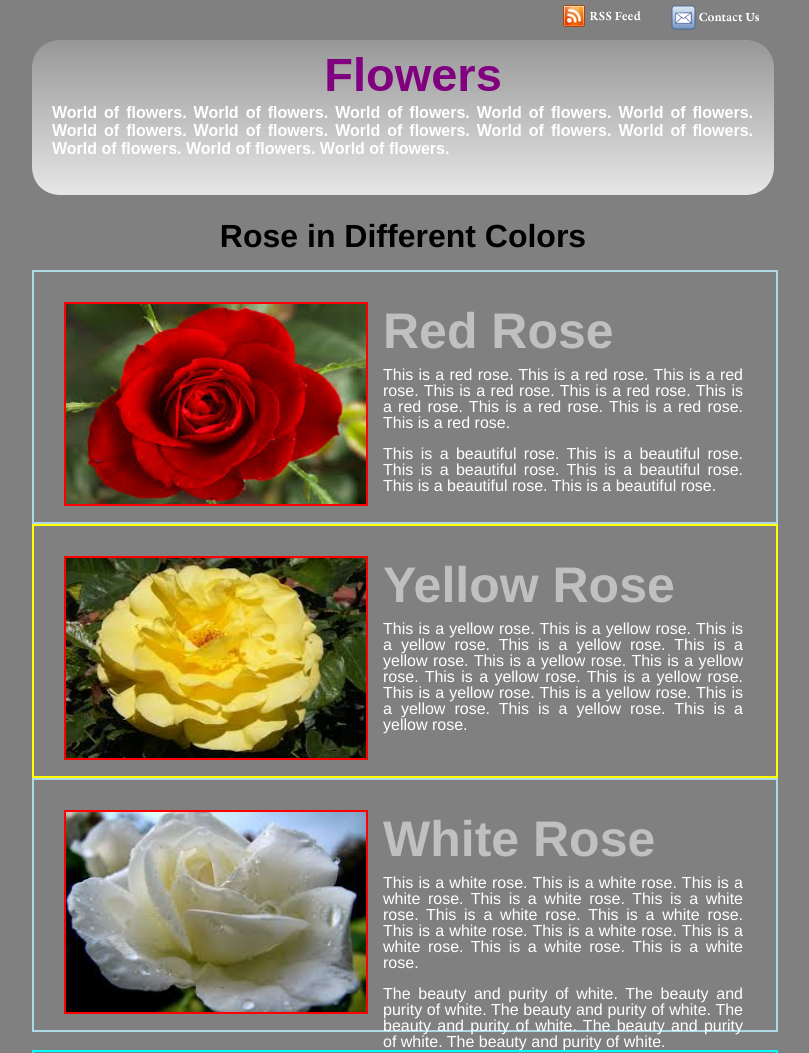
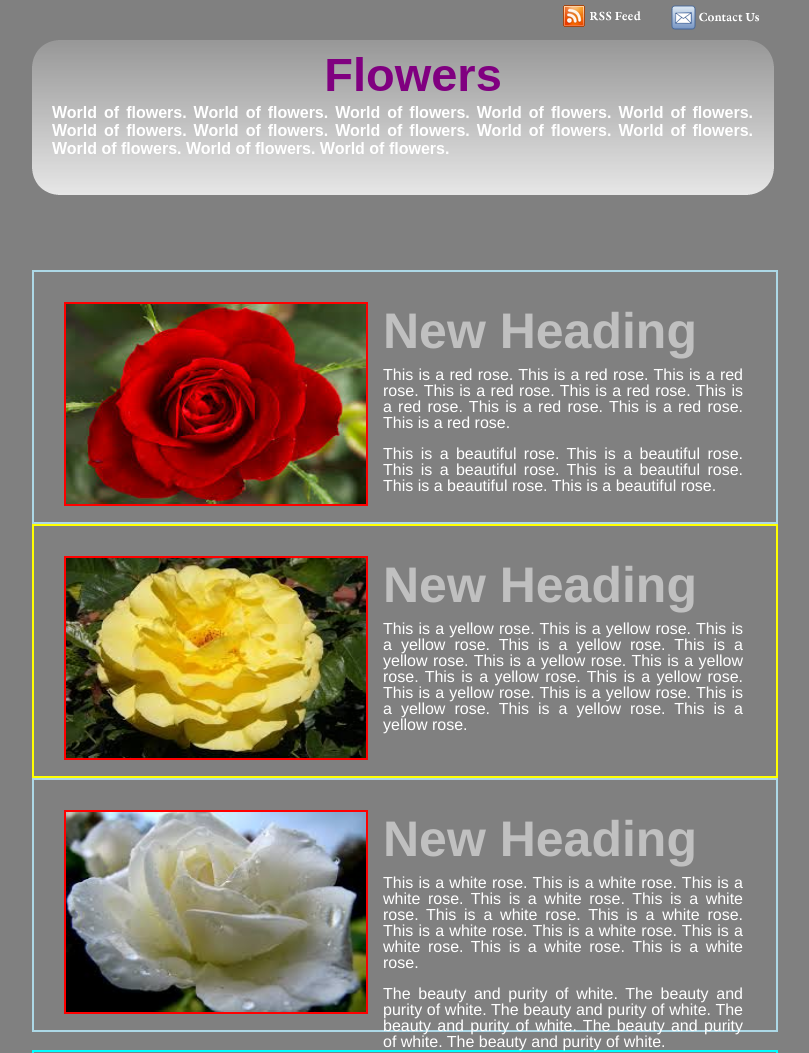
Before and after one commit to mndimitrov92/jquery-practise, a plain HTML site: page Selectors_task/index.html in a window 1280 px wide. Shown: the top 1053 px of the page, without its empty margins (237-1046 px from the left). Drawn offline with nearby package versions, Linux system fonts and the light colour scheme.

Commit message:
Add solution for the 3 new task

```diff
--- a/Selectors_task/index.html
+++ b/Selectors_task/index.html
@@ -90,6 +90,13 @@
       $('img[src*=image]').hover(function(){
         $(this).slideUp(1000);
       });
+      // Display the content of the first subheading "Rose in different colors" with alert
+      alert($('.content_top').text());
+      // Change the content of all 4 subheadings to "New Heading"
+      $(".content_right > h2").text("New Heading");
+      // Remove the heading "Rose in different colors"
+      $(".content_top").empty();
+      // $(".content_top").remove(); <-- another way
     });
   </script>
 </body>
```
